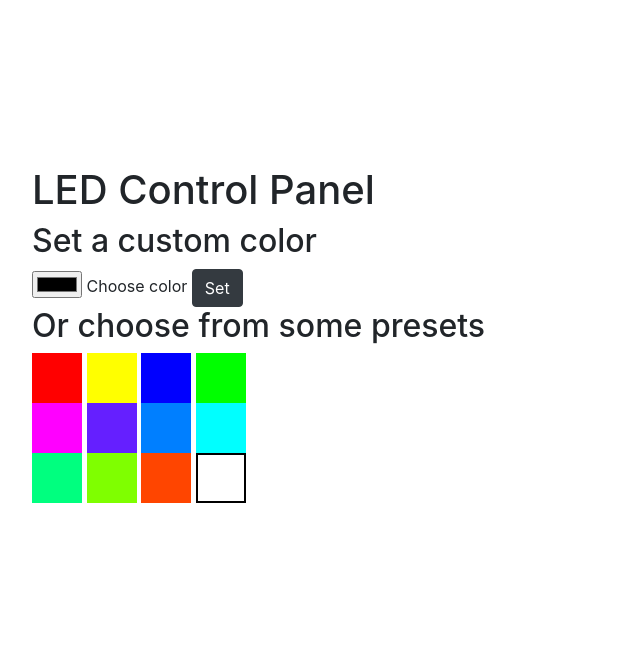
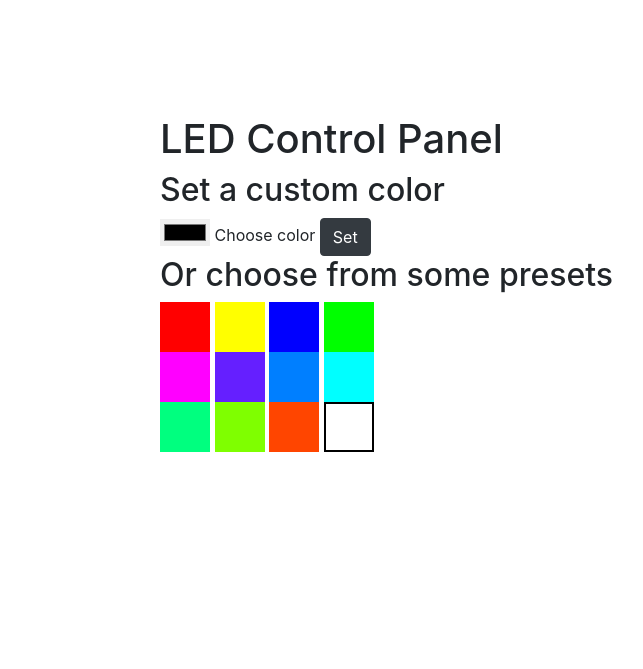
Before and after one commit to AkshatAdsule/led_control_server, a Flask app: page / in a window 1280 px wide. Shown: the top 669 px of the page, without its empty margins (224-867 px from the left). Run offline with Flask 2, Linux system fonts and the light colour scheme; some libraries are stand-ins or nearby versions.

Commit message:
update styling

```diff
--- a/static/styles.css
+++ b/static/styles.css
@@ -1,5 +1,5 @@
 .panel {
-    padding: 13% 20%;
+    margin: 9% 30%;
 }
 
 .color-grid {
@@ -7,3 +7,15 @@
     width: 50px;
     border: none;
 }
+
+.color-custom {
+    margin: 40px 0;
+}
+
+.color-presets {
+    margin: 40px 0;
+}
+
+#colorPicker {
+    border: none;
+}
```
